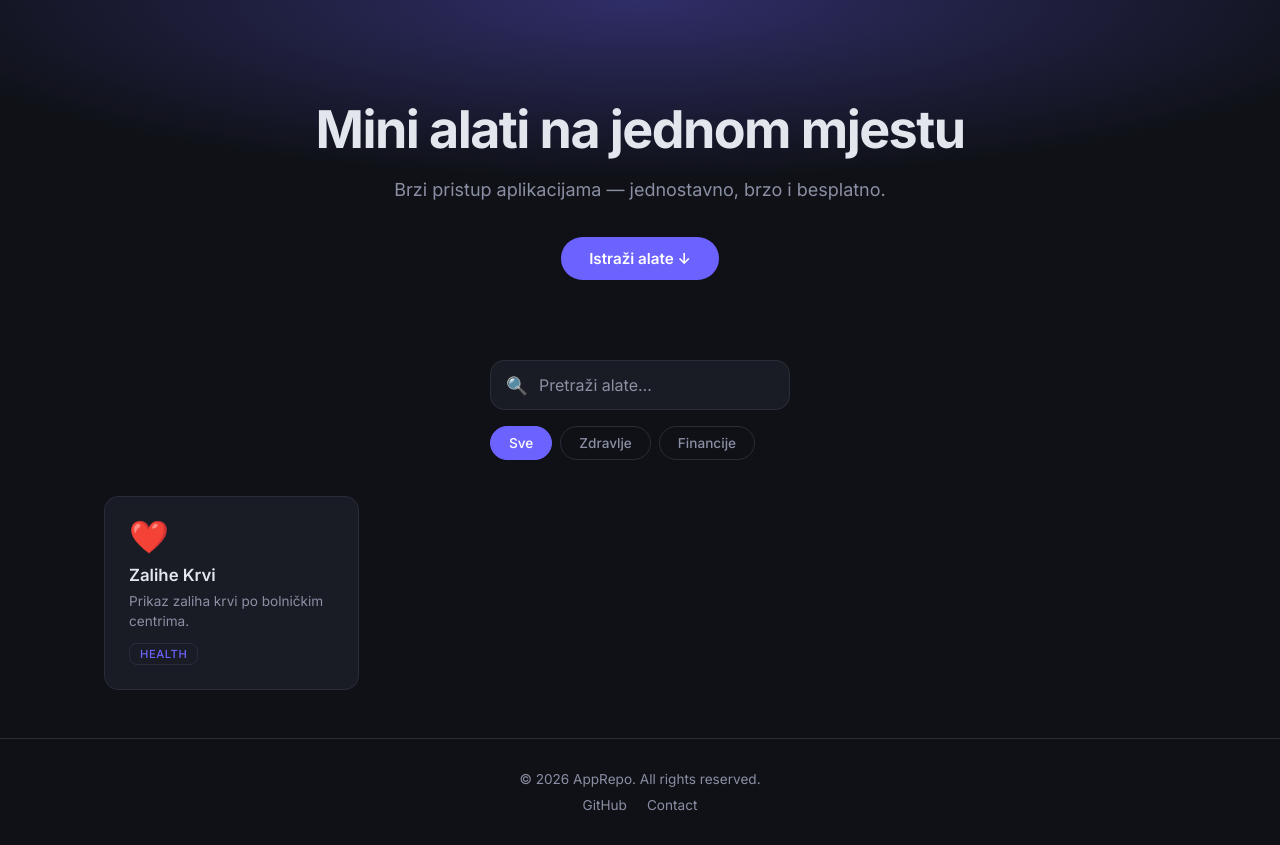
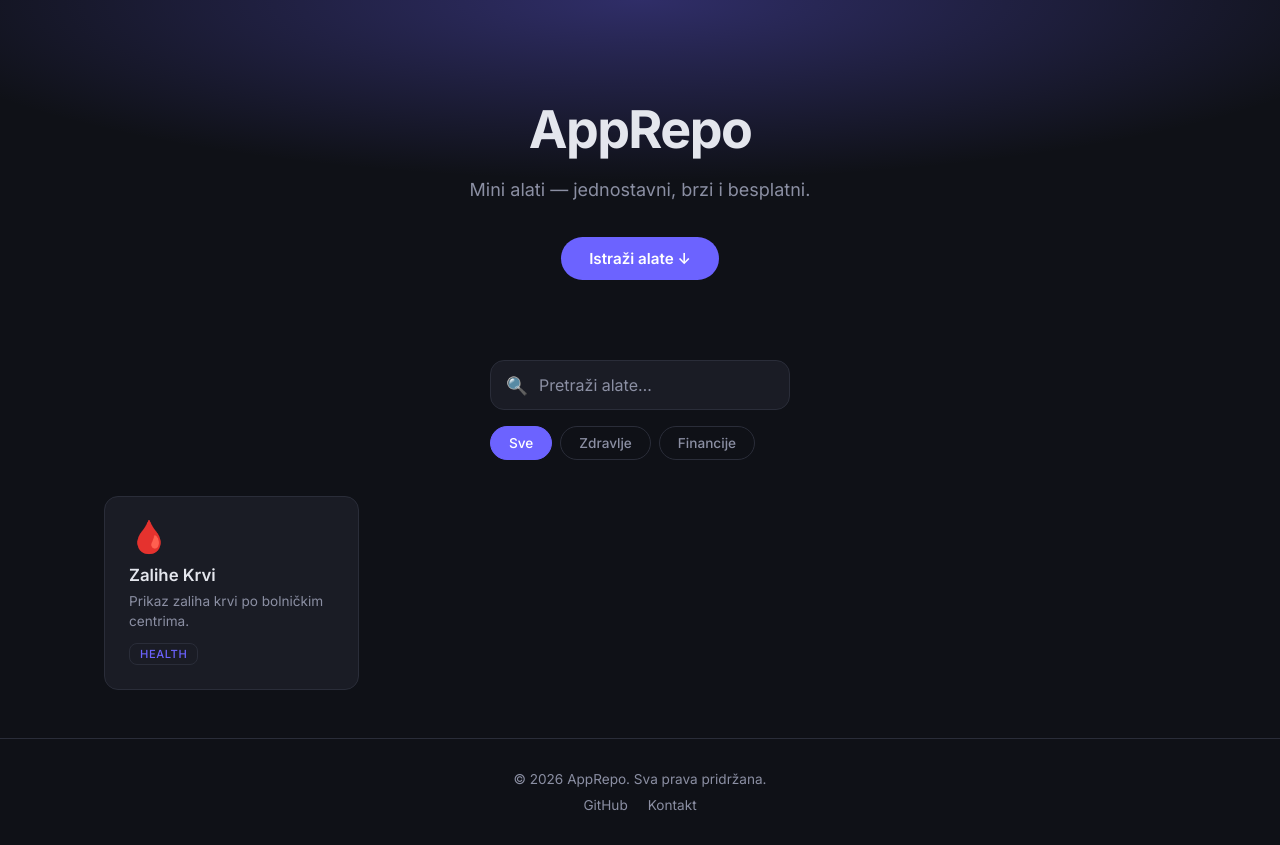
Before and after one commit to daspicko/apprepo, a website with bundled scripts: page index.html in a window 1280 px wide. Built offline with nearby package versions, Linux system fonts and the light colour scheme.

Commit message:
Content and icon update.

```diff
--- a/index.html
+++ b/index.html
@@ -3,9 +3,9 @@
 <head>
   <meta charset="UTF-8">
   <meta name="viewport" content="width=device-width, initial-scale=1.0">
-  <title>AppRepo — Your Toolbox</title>
-  <meta property="og:title" content="AppRepo — Your Toolbox">
-  <meta property="og:description" content="All your tools in one place — simple, fast, and organized.">
+  <title>AppRepo</title>
+  <meta property="og:title" content="AppRepo">
+  <meta property="og:description" content="Mini alati — jednostavni, brzi i besplatni.">
   <meta property="og:image" content="/og-image.svg">
   <meta property="og:type" content="website">
   <link rel="icon" type="image/svg+xml" href="/favicon.svg">
@@ -18,8 +18,8 @@
   <!-- Hero Section -->
   <header class="hero">
     <div class="hero-inner">
-      <h1 class="hero-title">Mini alati na jednom mjestu</h1>
-      <p class="hero-subtitle">Brzi pristup aplikacijama — jednostavno, brzo i besplatno.</p>
+      <h1 class="hero-title">AppRepo</h1>
+      <p class="hero-subtitle">Mini alati — jednostavni, brzi i besplatni.</p>
       <a href="#tools" class="hero-cta">Istraži alate ↓</a>
     </div>
   </header>
@@ -46,15 +46,15 @@
   <!-- Tool Grid -->
   <section class="tools-section">
     <div class="tool-grid" id="toolGrid"></div>
-    <p class="no-results" id="noResults" hidden>No tools match your search.</p>
+    <p class="no-results" id="noResults" hidden>Ne postoje alati u ovoj kategoriji.</p>
   </section>
 
   <!-- Footer -->
   <footer class="footer">
-    <p>&copy; 2026 AppRepo. All rights reserved.</p>
+    <p>&copy; 2026 AppRepo. Sva prava pridržana.</p>
     <nav class="footer-links">
       <a href="#">GitHub</a>
-      <a href="#">Contact</a>
+      <a href="#">Kontakt</a>
     </nav>
   </footer>
 
--- a/src/main.js
+++ b/src/main.js
@@ -31,7 +31,7 @@ const tools = [
   { id: "image-resizer",    icon: "🖼️", name: "Image Resizer",      desc: "Resize and crop images right in the browser.",      category: "design",      url: "#" },
 
   // Health tools
-  { id: "zalihe-krvi", icon: "❤️", name: "Zalihe Krvi",       desc: "Prikaz zaliha krvi po bolničkim centrima.",         category: "health", url: "https://zalihe-krvi.apprepo.eu" },
+  { id: "zalihe-krvi", icon: "🩸", name: "Zalihe Krvi",       desc: "Prikaz zaliha krvi po bolničkim centrima.",         category: "health", url: "https://zalihe-krvi.apprepo.eu" },
 ].filter(tool => tool && tool.url && tool.url.endsWith("apprepo.eu"));
 
 // ── State ────────────────────────────────────────────
```
